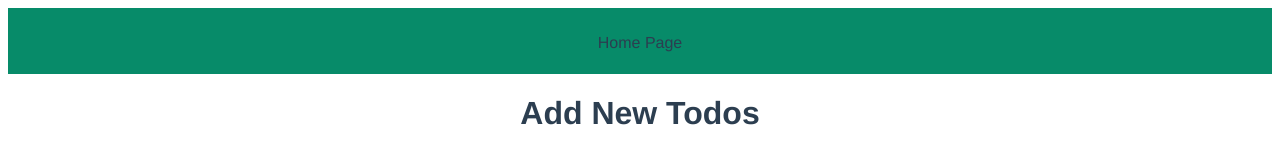
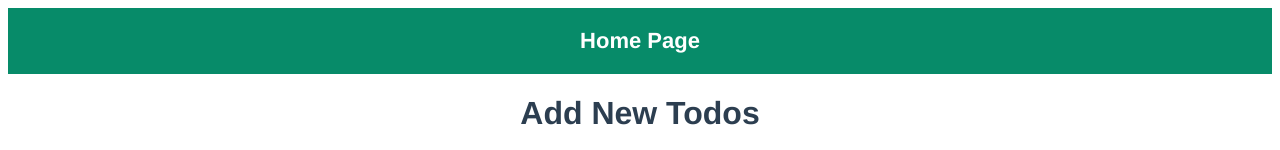
Before and after one commit to mahmdalqasm/ToDoList-2024, a Vue app: page / in a window 1280 px wide. Shown: the top 150 px of the page. Built offline with nearby package versions, Linux system fonts and the light colour scheme.

Commit message:
some edites in style

```diff
--- a/src/components/navePar.vue
+++ b/src/components/navePar.vue
@@ -23,7 +23,7 @@ const router = useRouter();
   list-style: none;
   padding: 20px 0px;
   background-color: #078b69;
-  a {
+  li {
     color: white;
     text-decoration: none;
     font-size: 22px;
```
